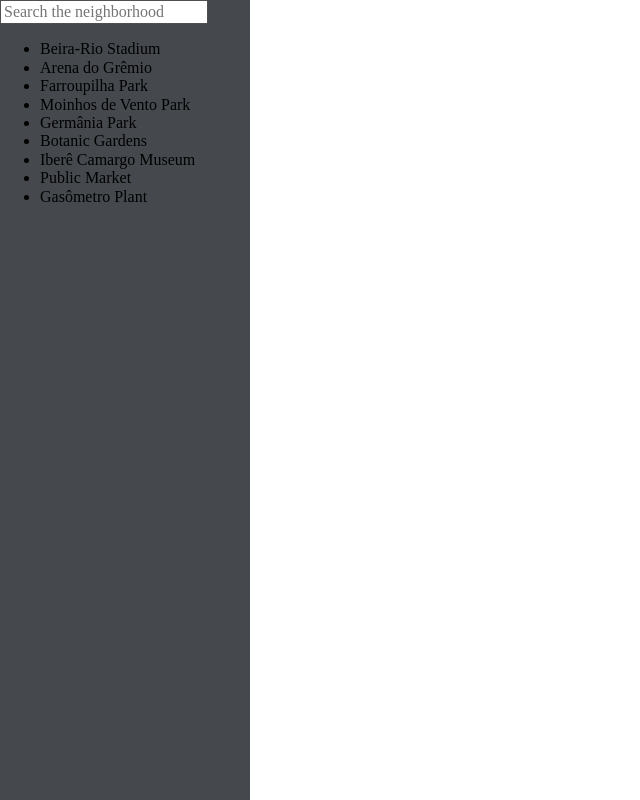
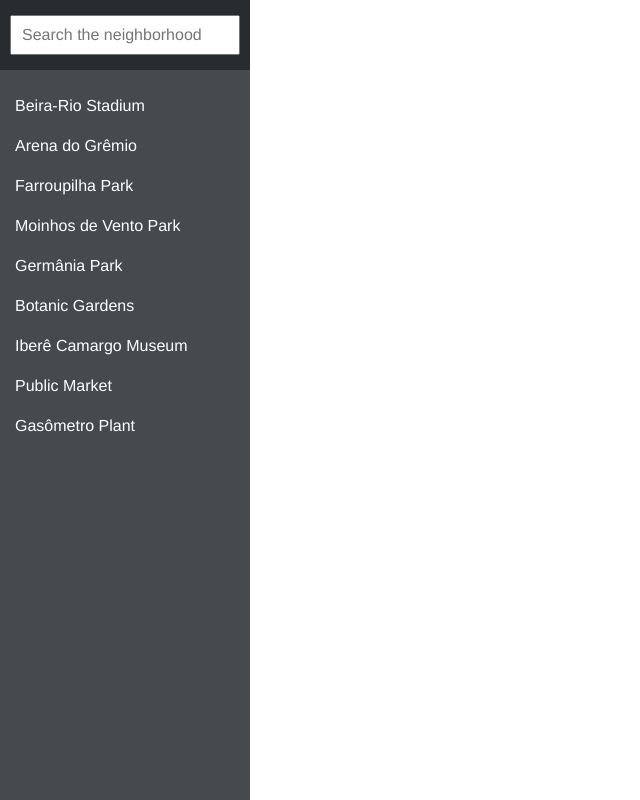
Before and after one commit to cristianomatte/Neighborhood-Map, a plain HTML site: page index.html in a window 1280 px wide. Shown: the top 800 px of the page, without its empty margins (0-640 px from the left). Drawn offline with nearby package versions, Linux system fonts and the light colour scheme; some packages are replaced by stand-ins of ours; grey boxes are pictures that could not be loaded.

Commit message:
Add styling to sidebar

```diff
--- a/css/styles.css
+++ b/css/styles.css
@@ -1,6 +1,12 @@
 html,
 body {
+    box-sizing: border-box;
     height: 100%;
+}
+
+*, *:before, *:after {
+    box-sizing: inherit;
+    font-family: "Helvetica Neue", helvetica, verdana, sans-serif;
 }
 
 .menu-toggle {
@@ -11,7 +17,7 @@ body {
     top: 50%;
     z-index: 1;
     transition-duration: 0.5s;
-    background-color: #45494E;
+    background-color: rgb(70,74,77);
     border-radius: 50%;
     background-image: url("../assets/arrow.png");
     background-size: 20px;
@@ -27,7 +33,15 @@ body {
     top: 0;
     z-index: 1;
     transition-duration: 0.5s;
-    background-color: #45494E;
+    background-color: rgb(70,74,77);
+    overflow: auto;
+}
+
+.sidebar ul {
+    list-style: none;
+    color: white;
+    line-height: 40px;
+    padding: 0;
 }
 
 .open {
@@ -38,11 +52,33 @@ body {
     transform: translateX(250px) rotate(180deg);
 }
 
+.searchbar-container {
+    background-color:rgb(40,44,47);
+    text-align: center;
+}
+
+.searchbar {
+    margin: 15px 0;
+    width: 230px;
+    height: 40px;
+    padding: 10px;
+}
+
+.sidebar li {
+    padding: 0 15px;
+}
+
+.sidebar li:hover {
+    background-color:rgb(40,44,47);
+	cursor: pointer;
+	font-weight: bold;
+}
+
 #map {
     height: 100%;
 }
 
-@media screen and (min-width: 600px) {
+@media screen and (min-width: 650px) {
     .menu-toggle {
         display: none;
     }
--- a/index.html
+++ b/index.html
@@ -10,7 +10,9 @@
     <body>
         <div class="menu-toggle"></div>
         <nav class="sidebar">
-            <input type="text" placeholder="Search the neighborhood" data-bind="textInput: filter, valueUpdate: 'afterkeydown'">
+            <div class="searchbar-container">
+                <input type="text" class="searchbar" placeholder="Search the neighborhood" data-bind="textInput: filter, valueUpdate: 'afterkeydown'">
+            </div>
             <ul data-bind="foreach: filteredPlaces">
                 <li data-bind="text: name, click: showInfo"></li>
             </ul>
```
